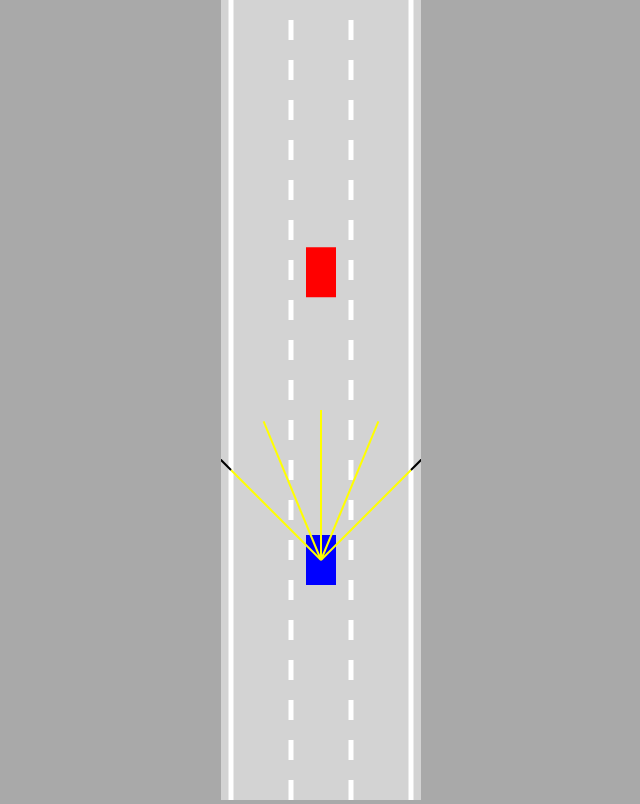
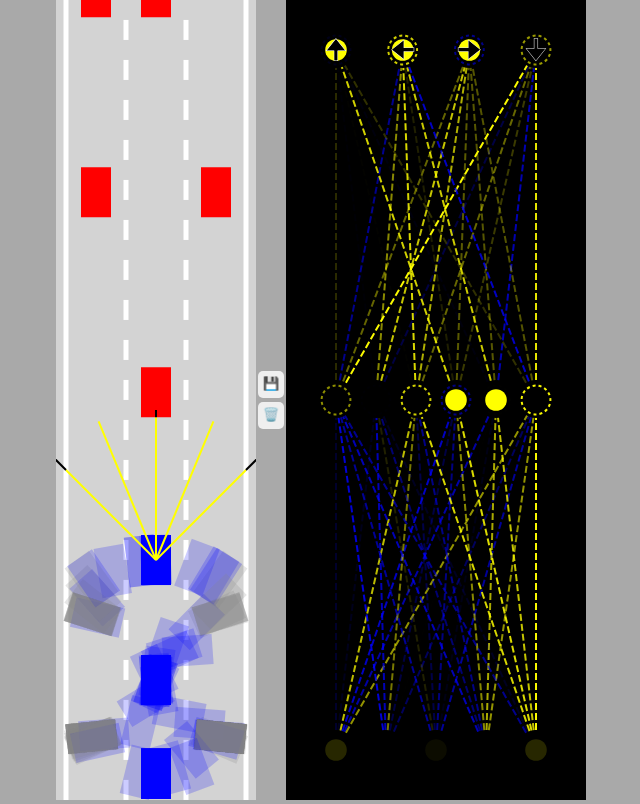
Before and after one commit to Tanmay4416/NeuralNetworks_SelfDrivingCar, a plain HTML site: page index.html in a window 1280 px wide. Shown: the whole page, without its empty margins (319-959 px from the left). Drawn offline with Linux system fonts and the light colour scheme; animation ran at ten frames a second.

Commit message:
finished

```diff
--- a/car.js
+++ b/car.js
@@ -11,6 +11,8 @@ class Car{
         this.acceleration = 0.2;
         this.angle = 0;
         this.damaged = false;
+
+        this.useBrain = controlType == "AI";
 
         if(controlType != "DUMMY") {
             this.sensor = new Sensor(this);
@@ -34,7 +36,13 @@ class Car{
                 s=>s==null?0:1-s.offset
             );
             const outputs = NeuralNetwork.feedForward(offsets, this.brain);
-            console.log(outputs);
+
+            if(this.useBrain) {
+                this.controls.forward = outputs[0];
+                this.controls.left = outputs[1];
+                this.controls.right = outputs[2];
+                this.controls.reverse = outputs[3];
+            }
         }
     }
 
@@ -123,7 +131,7 @@ class Car{
         this.y-=Math.cos(this.angle)*this.speed;
     }
 
-    draw(ctx, color){
+    draw(ctx, color, drawSensor=false){
         if(this.damaged) {
             ctx.fillStyle = "gray";
         }
@@ -137,7 +145,7 @@ class Car{
         };
 
         ctx.fill();
-        if(this.sensor) {
+        if(this.sensor && drawSensor) {
             this.sensor.draw(ctx);
         }
     }
--- a/index.html
+++ b/index.html
@@ -5,7 +5,13 @@
 	<link rel="stylesheet" href="style.css">
 </head>
 <body>
-	<canvas id="mainCanvas"></canvas>
+	<canvas id="carCanvas"></canvas>
+	<div id="verticalButtons">
+		<button onclick="save()">💾</button>
+		<button onclick="discard()">🗑️</button>
+	</div>
+	<canvas id="networkCanvas"></canvas>
+	<script src="visualizer.js"></script>
 	<script src="network.js"></script>
 	<script src="sensor.js"></script>
 	<script src="utils.js"></script>
--- a/main.js
+++ b/main.js
@@ -1,32 +1,88 @@
-const canvas = document.getElementById("mainCanvas");
-canvas.width = 200;
+const carCanvas = document.getElementById("carCanvas");
+carCanvas.width = 200;
 
-const ctx = canvas.getContext("2d");
-const road = new Road(canvas.width/2,canvas.width*0.9);
-const car = new Car(road.getLaneCenter(1),100,30,50,"KEYS");
+const networkCanvas = document.getElementById("networkCanvas");
+networkCanvas.width = 300;
+
+const carCtx = carCanvas.getContext("2d");
+const networkCtx = networkCanvas.getContext("2d");
+
+const road = new Road(carCanvas.width/2,carCanvas.width*0.9);
+const N = 400;
+const cars = generateCars(N);
+let bestCar = cars[0];
+
+if(localStorage.getItem("bestBrain")) {
+    for(let i=0; i<cars.length; i++) {
+        cars[i].brain = JSON.parse(
+            localStorage.getItem("bestBrain"));
+        if(i!=0) {
+            NeuralNetwork.mutate(cars[i].brain, 0.1);
+        }
+    }
+
+}
+
 const traffic = [
-    new Car(road.getLaneCenter(1),-100,30,50,"DUMMY",2)
+    new Car(road.getLaneCenter(1),-100,30,50,"DUMMY",2),
+    new Car(road.getLaneCenter(0),-300,30,50,"DUMMY",2),
+    new Car(road.getLaneCenter(2),-300,30,50,"DUMMY",2),
+    new Car(road.getLaneCenter(0),-500,30,50,"DUMMY",2),
+    new Car(road.getLaneCenter(1),-500,30,50,"DUMMY",2),
+    new Car(road.getLaneCenter(1),-700,30,50,"DUMMY",2),
+    new Car(road.getLaneCenter(2),-700,30,50,"DUMMY",2)
 ];
 
 
 animate();
 
-function animate(){
+function save() {
+    localStorage.setItem("bestBrain", JSON.stringify(bestCar.brain));
+}
+
+function discard() {
+    localStorage.removeItem("bestBrain");
+}
+
+function generateCars(N) {
+    const cars = [];
+    for(let i=0; i<=N; i++) {
+        cars.push(new Car(road.getLaneCenter(1),100,30,50,"AI"));
+    }
+    return cars;
+}
+
+function animate(time){
     for(let i=0; i<traffic.length; i++) {
         traffic[i].update(road.borders,[]);
     }
-    car.update(road.borders,traffic);
+    for(let i=0; i<cars.length; i++) {
+        cars[i].update(road.borders,traffic);
+    }
 
-    canvas.height = window.innerHeight;
-    ctx.translate(0,-car.y+canvas.height*0.7);
+    bestCar = cars.find(c=>c.y==Math.min(...cars.map(c=>c.y)));
 
-    road.draw(ctx);
+    carCanvas.height = window.innerHeight;
+    networkCanvas.height = window.innerHeight;
+
+    carCtx.translate(0,-bestCar.y+carCanvas.height*0.7);
+
+    road.draw(carCtx);
 
     for(let i=0; i<traffic.length; i++) {
-        traffic[i].draw(ctx, "red");
+        traffic[i].draw(carCtx, "red");
     };
-    car.draw(ctx, "blue");
 
-    ctx.restore();
+    carCtx.globalAlpha = 0.2;
+    for(let i=0; i<cars.length; i++) {
+        cars[i].draw(carCtx, "blue");
+    }
+
+    carCtx.globalAlpha = 1;
+    bestCar.draw(carCtx, "blue", true);
+    carCtx.restore();
+
+    networkCtx.lineDashOffset = -time/50;
+    Visualizer.drawNetwork(networkCtx, bestCar.brain)
     requestAnimationFrame(animate);
 }
--- a/network.js
+++ b/network.js
@@ -14,7 +14,30 @@ class NeuralNetwork {
         }
         return outputs;
     }
+
+    static mutate(network, amount=1) {
+        network.levels.forEach(level => {
+            for(let i=0; i<level.biases; i++) {
+                level.biases[i] = lerp(
+                    level.biases[i],
+                    Math.random()*2-1,
+                    amount
+                    )
+            }
+
+            for(let i=0; i<level.weights.length; i++) {
+                for(let j=0; j<level.weights[i].length; j++) {
+                    level.weights[i][j] = lerp(
+                        level.weights[i][j],
+                        Math.random()*2-1,
+                        amount
+                    );
+                }
+            }
+        });
+    }
 }
+
 
 
 
--- a/style.css
+++ b/style.css
@@ -2,10 +2,34 @@ body{
     margin: 0;
     background: darkgray;
     overflow: hidden;
-    text-align: center;
+    display: flex;
+    justify-content: center;
+    align-items: center;
 }
 
-#mainCanvas{
+#verticalButtons {
+    display: flex;
+    flex-direction: column;
+}
+
+button {
+    border: none;
+    border-radius: 5px;
+    padding: 5px 5px 7px 5px;
+    margin: 2px;
+    cursor: pointer;
+}
+
+button:hover {
+    background: blue;
+}
+
+#networkCanvas{
+    background: black;
+
+}
+
+#carCanvas{
     background: lightgray;
 
 }
--- /dev/null
+++ b/visualizer.js
@@ -0,0 +1,118 @@
+class Visualizer{
+    static drawNetwork(ctx,network){
+        const margin=50;
+        const left=margin;
+        const top=margin;
+        const width=ctx.canvas.width-margin*2;
+        const height=ctx.canvas.height-margin*2;
+
+        const levelHeight=height/network.levels.length;
+
+        for(let i=network.levels.length-1;i>=0;i--){
+            const levelTop=top+
+                lerp(
+                    height-levelHeight,
+                    0,
+                    network.levels.length==1
+                        ?0.5
+                        :i/(network.levels.length-1)
+                );
+
+            ctx.setLineDash([7,3]);
+            Visualizer.drawLevel(ctx,network.levels[i],
+                left,levelTop,
+                width,levelHeight,
+                i==network.levels.length-1
+                    ?['🠉','🠈','🠊','🠋']
+                    :[]
+            );
+        }
+    }
+
+    static drawLevel(ctx,level,left,top,width,height,outputLabels){
+        const right=left+width;
+        const bottom=top+height;
+
+        const {inputs,outputs,weights,biases}=level;
+
+        for(let i=0;i<inputs.length;i++){
+            for(let j=0;j<outputs.length;j++){
+                ctx.beginPath();
+                ctx.moveTo(
+                    Visualizer.#getNodeX(inputs,i,left,right),
+                    bottom
+                );
+                ctx.lineTo(
+                    Visualizer.#getNodeX(outputs,j,left,right),
+                    top
+                );
+                ctx.lineWidth=2;
+                ctx.strokeStyle=getRGBA(weights[i][j]);
+                ctx.stroke();
+            }
+        }
+
+        const nodeRadius=18;
+        for(let i=0;i<inputs.length;i++){
+            const x=Visualizer.#getNodeX(inputs,i,left,right);
+            ctx.beginPath();
+            ctx.arc(x,bottom,nodeRadius,0,Math.PI*2);
+            ctx.fillStyle="black";
+            ctx.fill();
+            ctx.beginPath();
+            ctx.arc(x,bottom,nodeRadius*0.6,0,Math.PI*2);
+            ctx.fillStyle=getRGBA(inputs[i]);
+            ctx.fill();
+        }
+
+        for(let i=0;i<outputs.length;i++){
+            const x=Visualizer.#getNodeX(outputs,i,left,right);
+            ctx.beginPath();
+            ctx.arc(x,top,nodeRadius,0,Math.PI*2);
+            ctx.fillStyle="black";
+            ctx.fill();
+            ctx.beginPath();
+            ctx.arc(x,top,nodeRadius*0.6,0,Math.PI*2);
+            ctx.fillStyle=getRGBA(outputs[i]);
+            ctx.fill();
+
+            ctx.beginPath();
+            ctx.lineWidth=2;
+            ctx.arc(x,top,nodeRadius*0.8,0,Math.PI*2);
+            ctx.strokeStyle=getRGBA(biases[i]);
+            ctx.setLineDash([3,3]);
+            ctx.stroke();
+            ctx.setLineDash([]);
+
+            if(outputLabels[i]){
+                ctx.beginPath();
+                ctx.textAlign="center";
+                ctx.textBaseline="middle";
+                ctx.fillStyle="black";
+                ctx.strokeStyle="white";
+                ctx.font=(nodeRadius*1.5)+"px Arial";
+                ctx.fillText(outputLabels[i],x,top+nodeRadius*0.1);
+                ctx.lineWidth=0.5;
+                ctx.strokeText(outputLabels[i],x,top+nodeRadius*0.1);
+            }
+        }
+    }
+
+    static #getNodeX(nodes,index,left,right){
+        return lerp(
+            left,
+            right,
+            nodes.length==1
+                ?0.5
+                :index/(nodes.length-1)
+        );
+    }
+}
+
+function getRGBA(value){
+    const alpha=Math.abs(value);
+    const R=value<0?0:255;
+    const G=R;
+    const B=value>0?0:255;
+    return "rgba("+R+","+G+","+B+","+alpha+")";
+}
```
